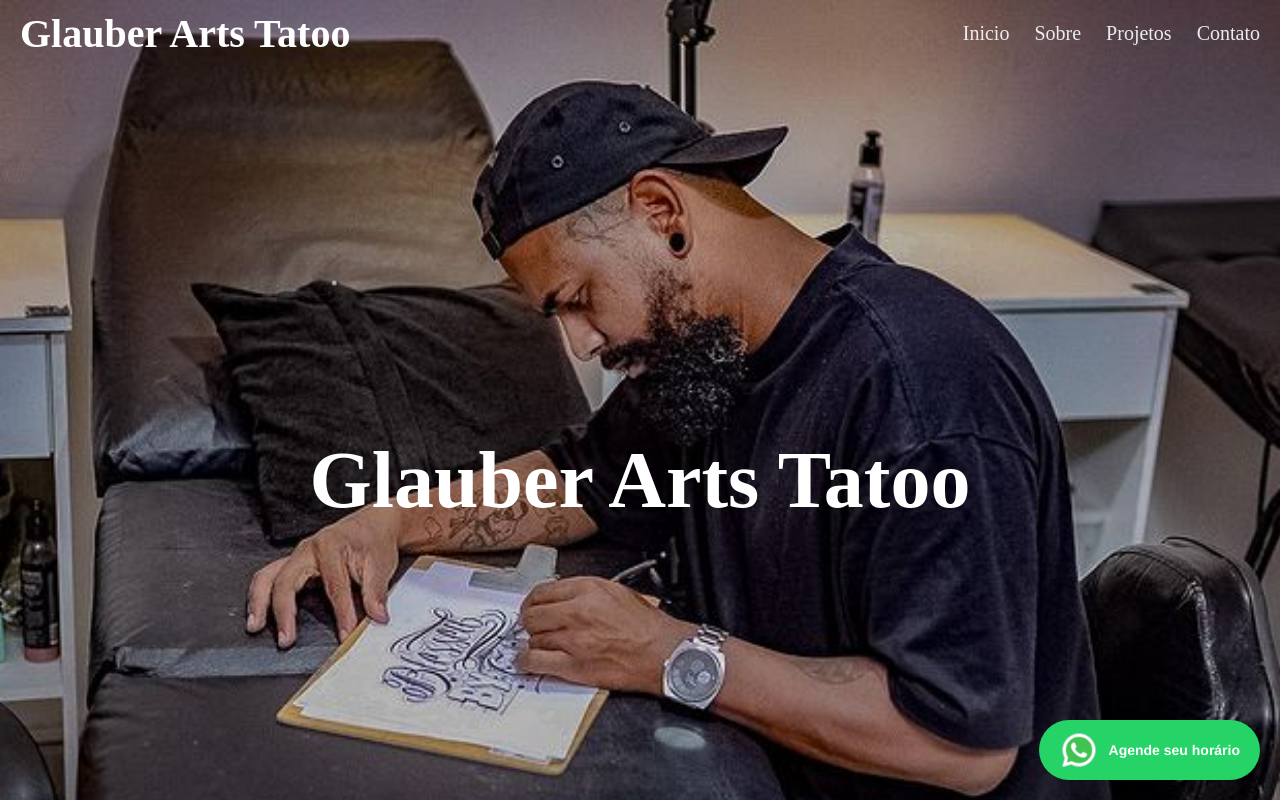
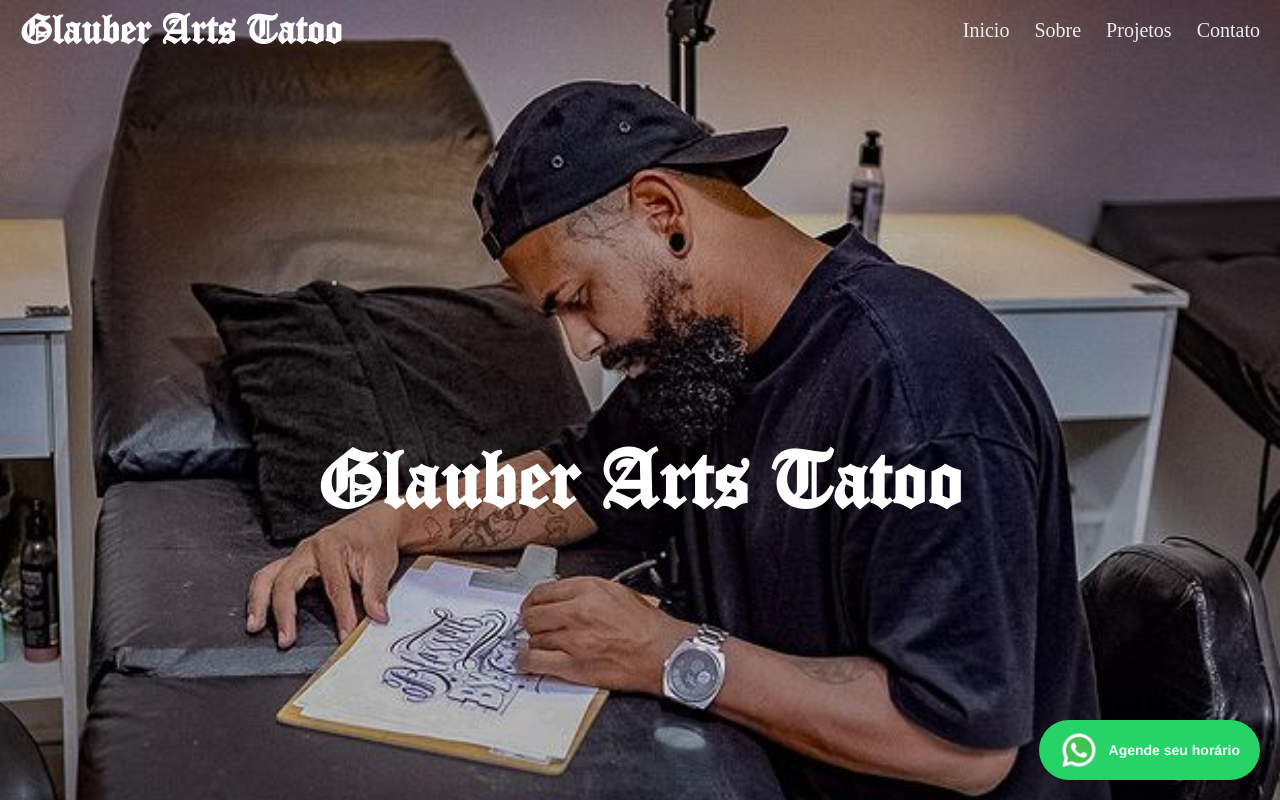
Before and after one commit to fabiopdiogo/landing-page, a React (Create React App) app: page / in a window 1280 px wide. Shown: the top 800 px of the page. Built offline with nearby package versions, Linux system fonts and the light colour scheme.

Commit message:
configuração fonte english

```diff
--- a/src/index.css
+++ b/src/index.css
@@ -1,7 +1,16 @@
+@font-face {
+  font-family: 'Old English Text MT';
+  src: url('./fonts/oldenglishtextmt.ttf') format('truetype');
+  font-weight: normal;
+  font-style: normal;
+}
 body {
   margin: 0;
   -webkit-font-smoothing: antialiased;
   -moz-osx-font-smoothing: grayscale;
+}
+h1 {
+  font-family: 'Old English Text MT', serif;
 }
 
 code {
```
Also changed, not shown: src/fonts/COPYRIGHT.txt (added), src/fonts/oldenglishtextmt.ttf (added).
